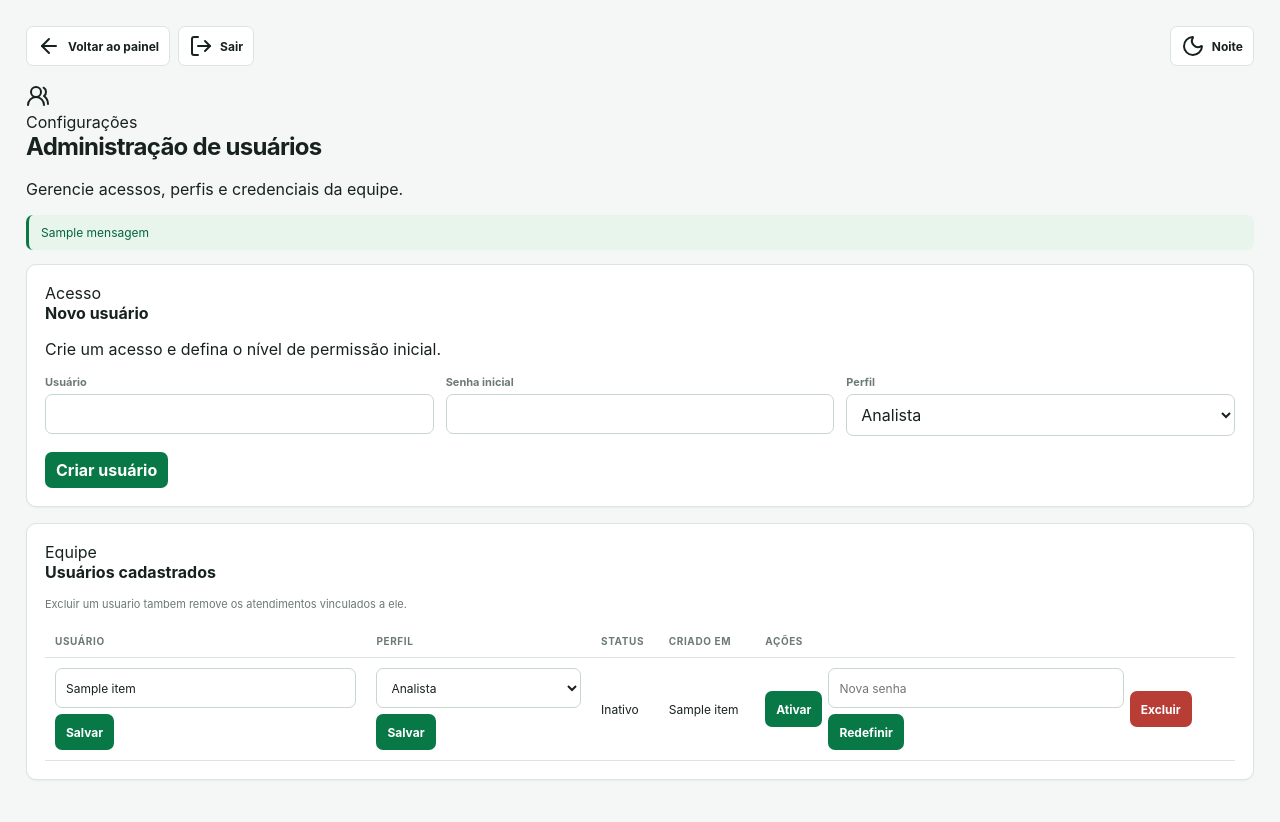
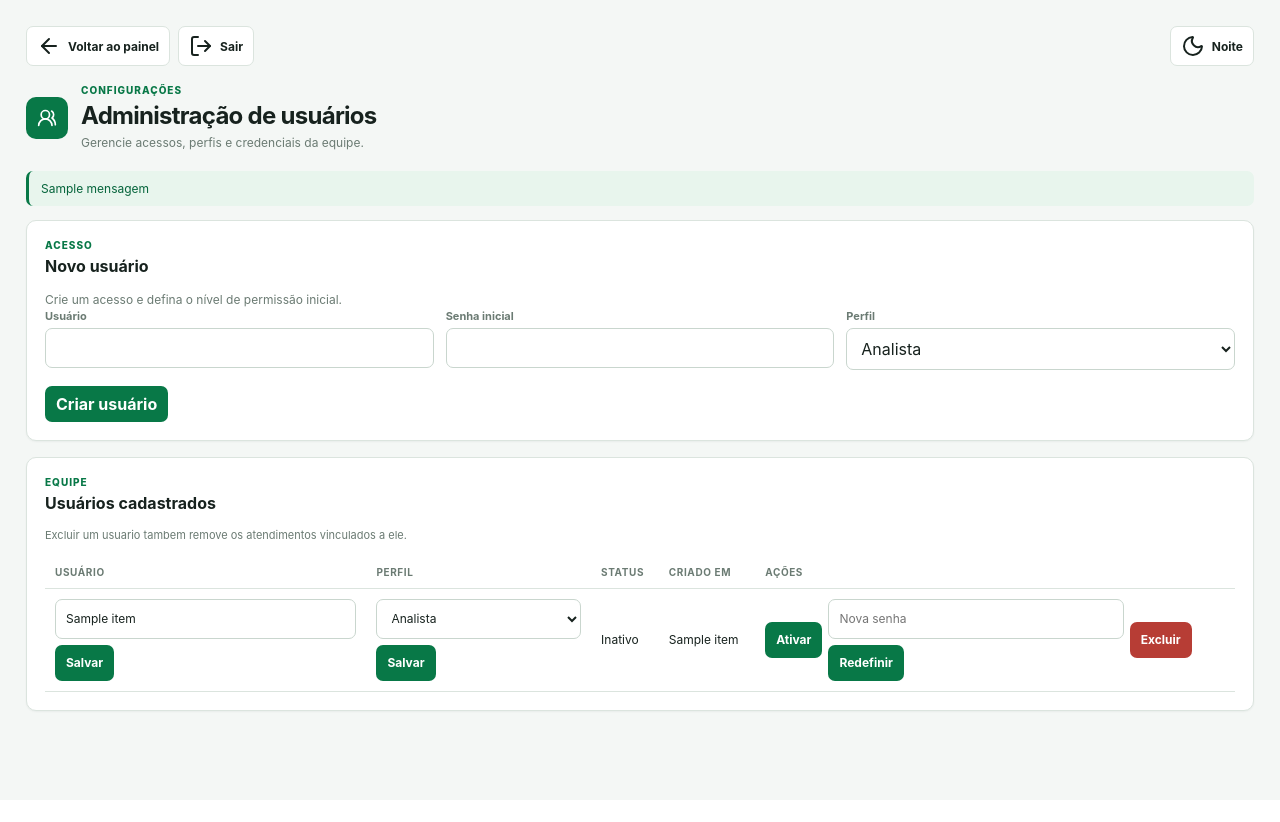
Before and after one commit to Thales0408/support-ai, a Flask app: template templates/admin.html in a window 1280 px wide. After the commit the page ends 713 px from the top, so only its background shows below. Run offline with Flask 3, Linux system fonts and the light colour scheme; the template is opened without the code that fills it: most values are stand-ins (such as "Sample title", 1, 10 or a date in 2020); parts of the project's set-up code (start-up, migrations or seed data) failed here and were passed over; some libraries are stand-ins or nearby versions.

Commit message:
Completa identidade visual de login e admin

```diff
--- a/static/theme.css
+++ b/static/theme.css
@@ -1070,9 +1070,21 @@ body.login-page {
     text-align: left;
 }
 
+.login-page .login-kicker,
+.admin-page .admin-kicker {
+    color: var(--green);
+    display: block;
+    font-size: 10px;
+    font-weight: 850;
+    letter-spacing: 0.1em;
+    margin-bottom: 5px;
+    text-transform: uppercase;
+}
+
 .login-page .login-subtitle {
     color: var(--muted);
     font-size: 13px;
+    line-height: 1.5;
     margin: 0 0 26px;
 }
 
@@ -1183,6 +1195,45 @@ body.admin-page {
     text-decoration: none;
 }
 
+.admin-page .admin-heading {
+    align-items: center;
+    display: flex;
+    gap: 13px;
+    margin: 0 auto 20px;
+    max-width: 1420px;
+}
+
+.admin-page .admin-heading-icon {
+    align-items: center;
+    background: var(--green);
+    border-radius: 10px;
+    color: #fff;
+    display: inline-flex;
+    flex: 0 0 42px;
+    height: 42px;
+    justify-content: center;
+    width: 42px;
+}
+
+.admin-page .admin-heading-icon svg {
+    height: 20px;
+    width: 20px;
+}
+
+.admin-page .admin-heading h1 {
+    font-size: 24px;
+    letter-spacing: -0.03em;
+    margin: 0;
+}
+
+.admin-page .admin-heading p,
+.admin-page .section-copy {
+    color: var(--muted);
+    font-size: 12px;
+    line-height: 1.45;
+    margin: 4px 0 0;
+}
+
 .admin-page h1 {
     font-size: 24px;
     letter-spacing: -0.03em;
```
